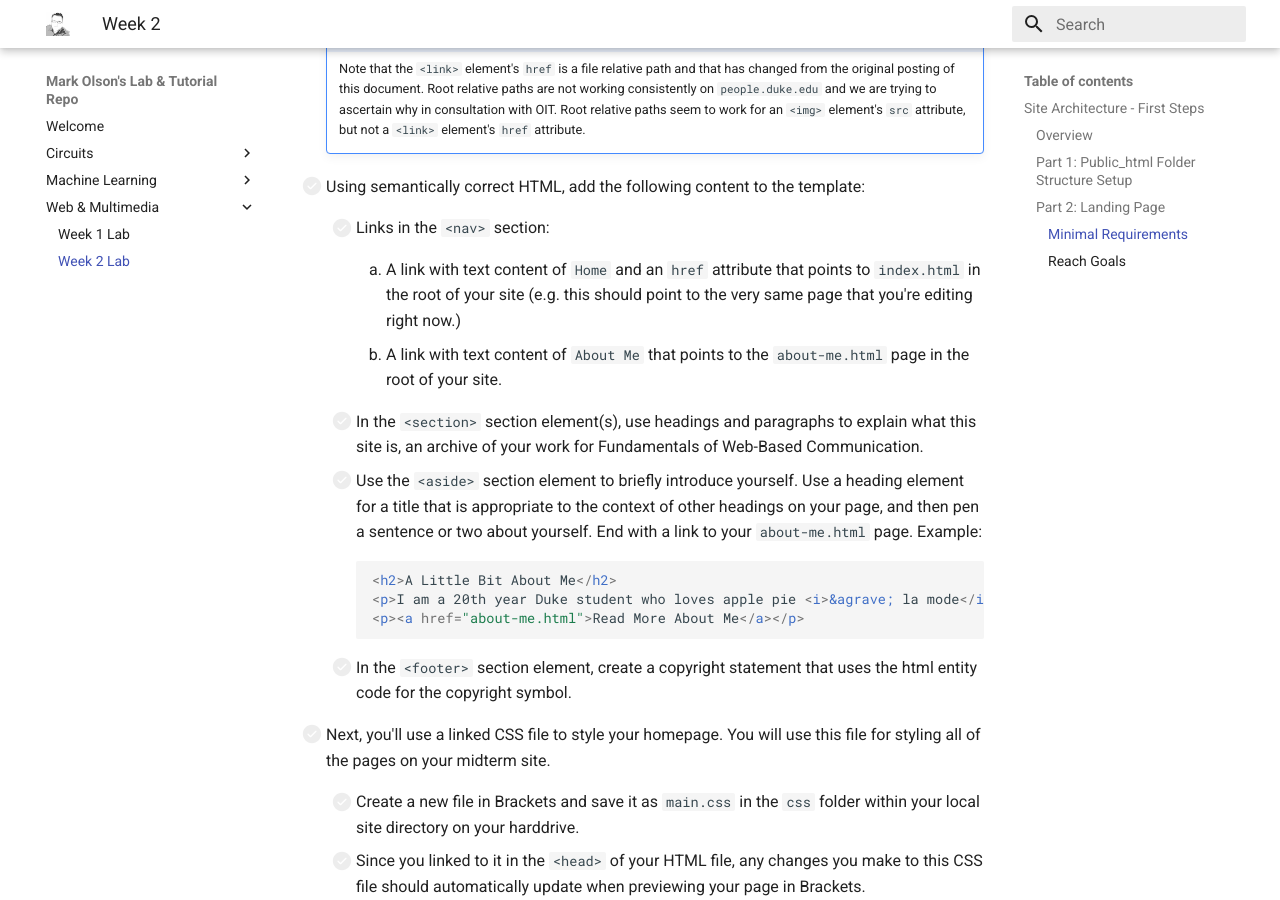
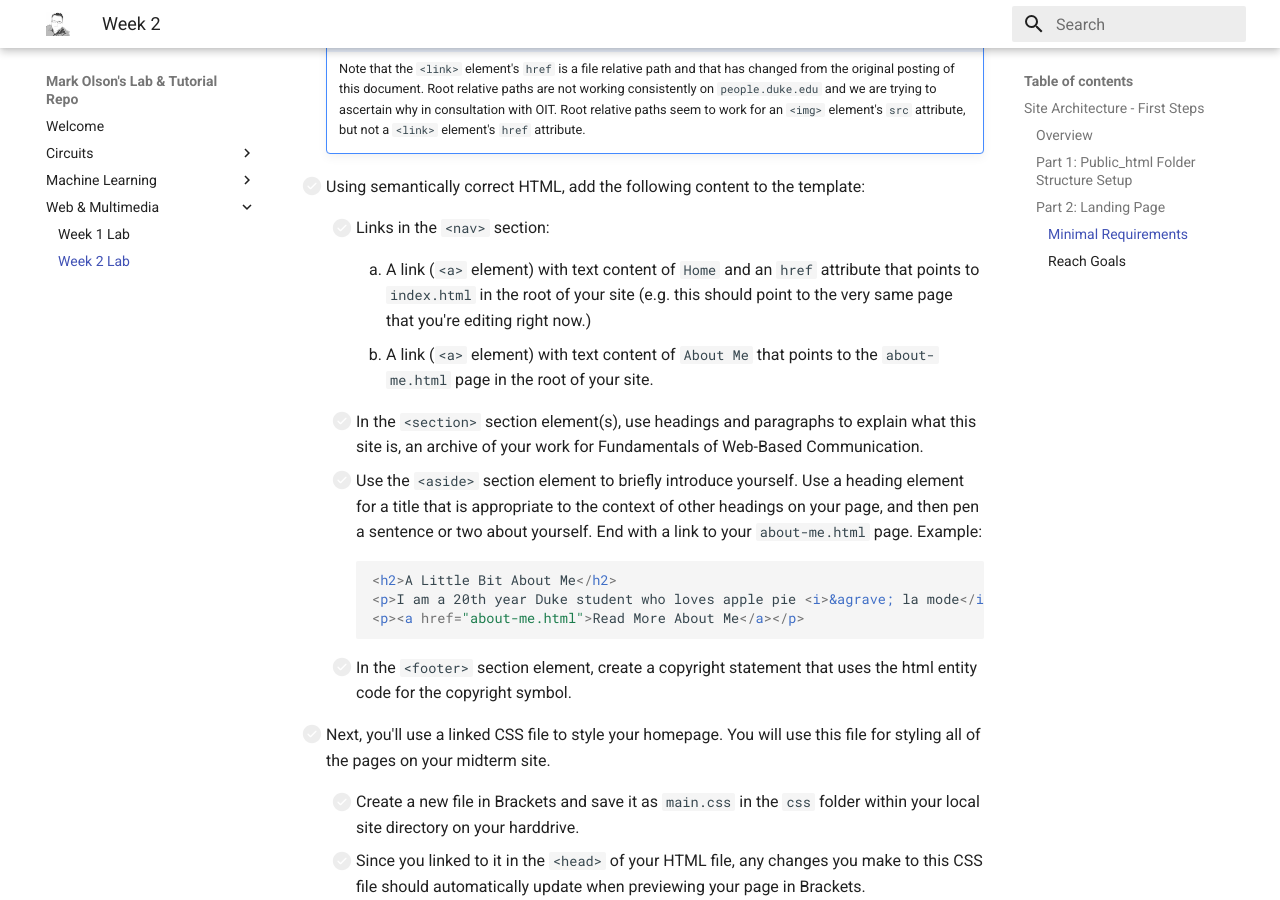
Before and after one commit to mjvo/tutorials, an MkDocs documentation site: the page built from docs/web-multimedia/week2/index.md, in a window 1280 px wide and 900 px high, scrolled down 3861 px. Built offline with MkDocs 1.6.1 and Material for MkDocs 9.7.7, drawn with Linux system fonts in a browser that asks for light colours.

Commit message:
clarified link HTML element

```diff
--- a/docs/web-multimedia/week2/index.md
+++ b/docs/web-multimedia/week2/index.md
@@ -125,9 +125,9 @@ Use the following checklist to make sure you meet the minimum requirements to ea
 
     * [ ] Links in the `<nav>` section:
 
-        1. A link with text content of `Home` and an `href` attribute that points to `index.html` in the root of your site (e.g. this should point to the very same page that you're editing right now.)
+        1. A link (`<a>` element) with text content of `Home` and an `href` attribute that points to `index.html` in the root of your site (e.g. this should point to the very same page that you're editing right now.)
 
-        1. A link with text content of `About Me` that points to the `about-me.html` page in the root of your site.
+        1. A link (`<a>` element) with text content of `About Me` that points to the `about-me.html` page in the root of your site.
 
     * [ ] In the `<section>` section element(s), use headings and paragraphs to explain what this site is, an archive of your work for Fundamentals of Web-Based Communication.
 
```
